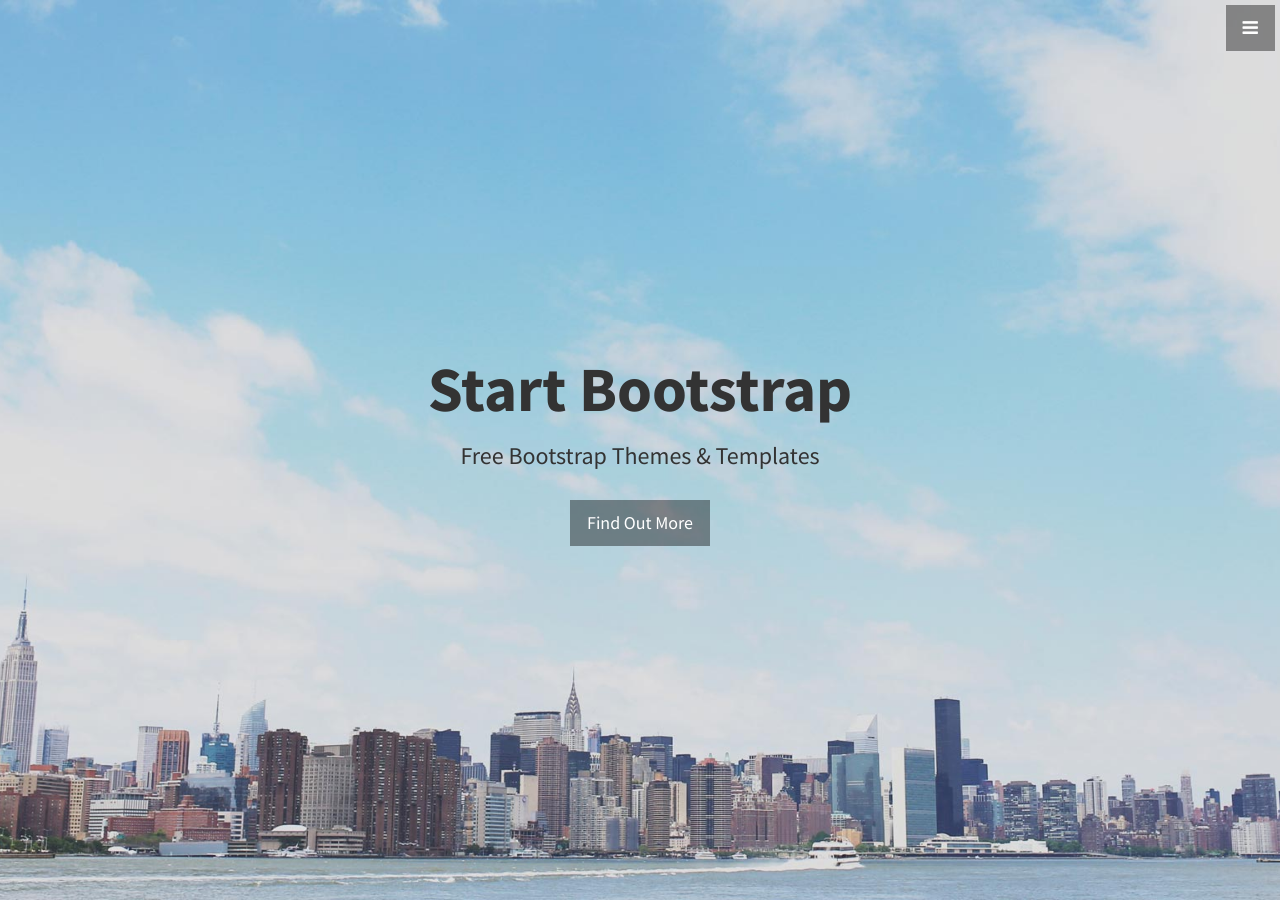
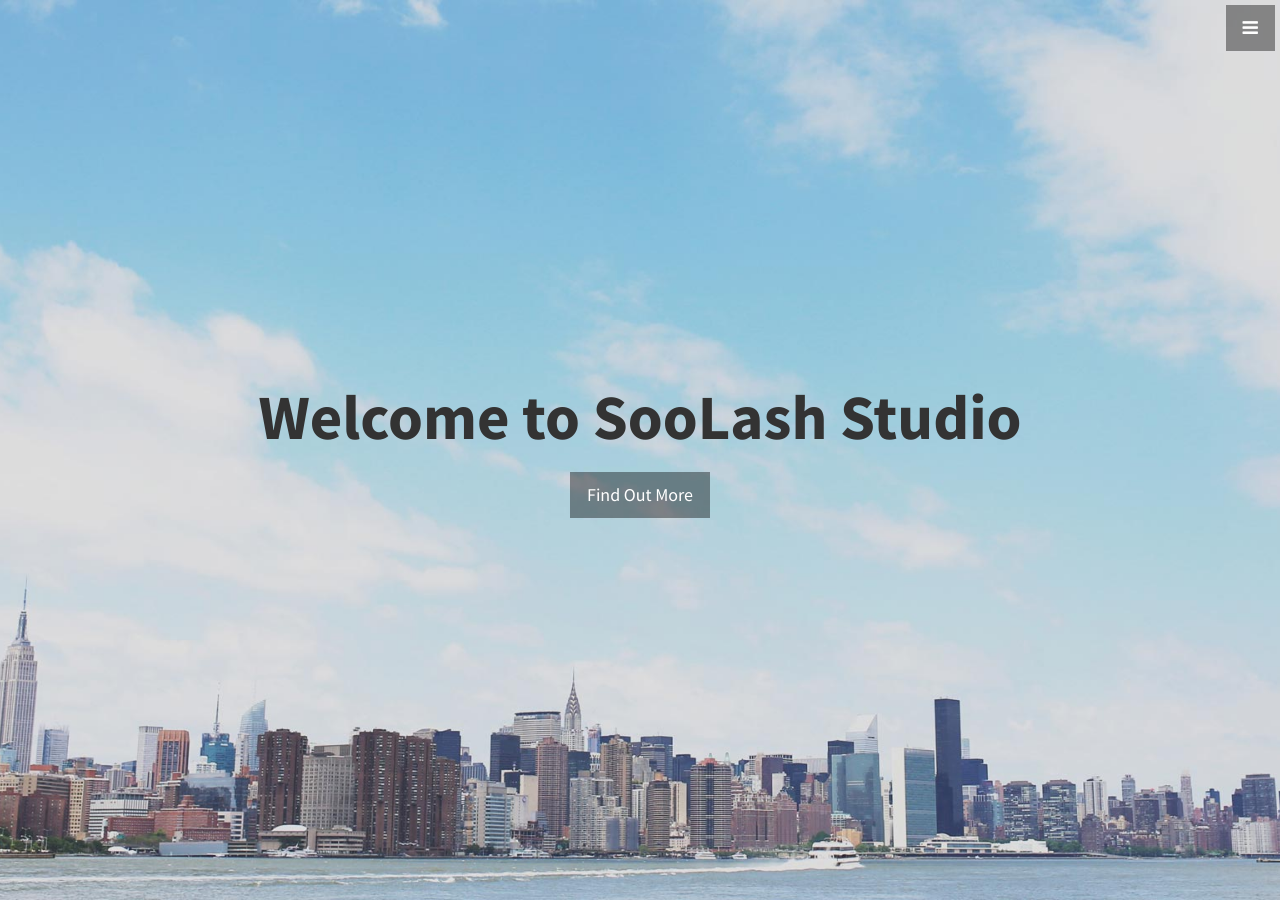
Before and after one commit to juliakikim/SooLashStudio, a Jekyll site: the page built from index.html, in a window 1280 px wide and 900 px high. Built offline with Jekyll 4.4.1, drawn with Linux system fonts in a browser that asks for light colours.

Commit message:
Update header.html

```diff
--- a/_includes/header.html
+++ b/_includes/header.html
@@ -1,7 +1,6 @@
 <header id="top" class="header">
   <div class="text-vertical-center">
-    <h1>Start Bootstrap</h1>
-    <h3>Free Bootstrap Themes &amp; Templates</h3>
+    <h1>Welcome to SooLash Studio</h1>
     <br>
     <a href="#about" class="btn btn-dark btn-lg">Find Out More</a>
   </div>
```
